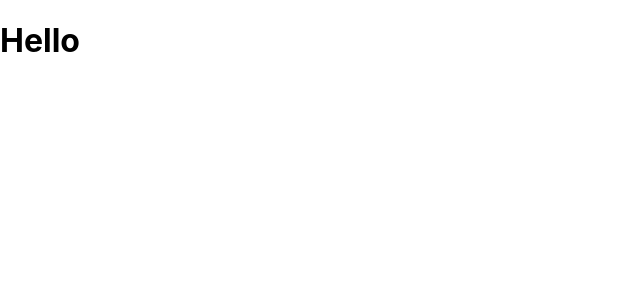
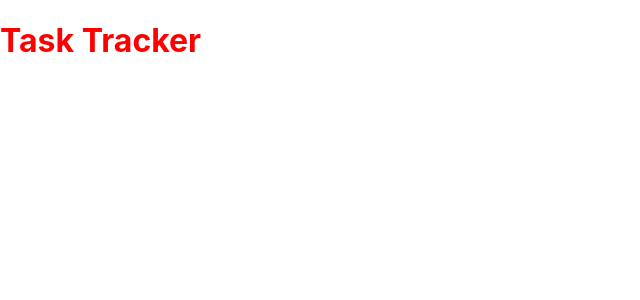
Before and after one commit to alvin716/react-cc, a React (Create React App) app: page / in a window 1280 px wide. Shown: the top 300 px of the page, without its empty margins (0-640 px from the left). Built offline with nearby package versions, Linux system fonts and the light colour scheme.

Commit message:
add style

```diff
--- a/src/App.js
+++ b/src/App.js
@@ -5,7 +5,7 @@
 
   return (
     <div className="container">
-     <Header title='Hello' />
+     <Header />
     </div>
   );
 }
--- a/src/components/Header.js
+++ b/src/components/Header.js
@@ -1,9 +1,19 @@
-const Header = (props) => {
+import PropTypes from 'prop-types'
+
+const Header = ({ title }) => {
     return (
         <header>
-            <h1>{props.title}</h1>
+            <h1 style={{ color : 'red', }}>{title}</h1>
         </header>
     )
 }
 
+Header.defaultProps = {
+    title: 'Task Tracker',
+}
+
+Header.propTypes = {
+    title: PropTypes.string.isRequired,
+}
+
 export default Header
```
